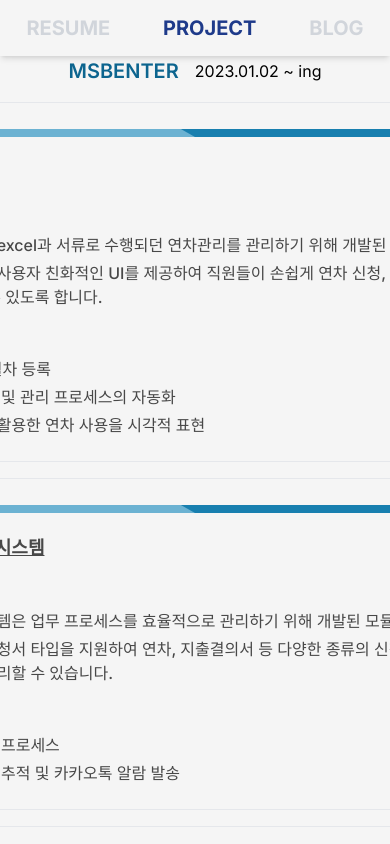
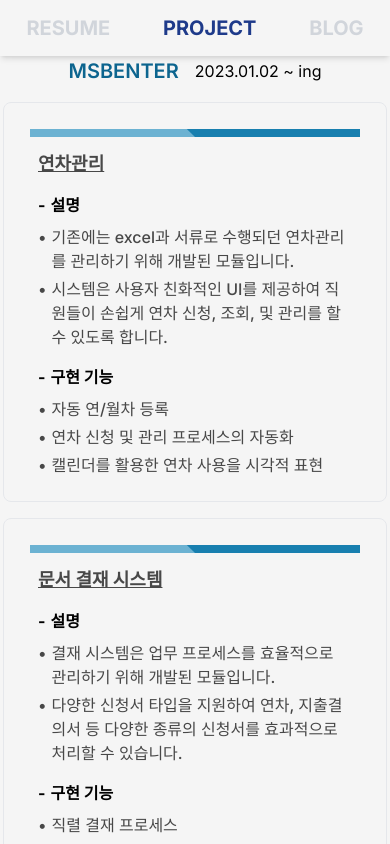
Before and after one commit to joon-github/MyPage, a Next.js app: page /project/msbenter in a window 390 px wide. Built offline with nearby package versions, Linux system fonts and the light colour scheme.

Commit message:
project 반응형

```diff
--- a/app/_base/Crad/index.tsx
+++ b/app/_base/Crad/index.tsx
@@ -1,15 +1,9 @@
 import React,{ReactNode} from 'react';
 
-export enum Size {
-  full = 'w-full',
-  half = "w-6/12",
-}
-
-const Card = ({children,size,width}:{children:ReactNode,size:Size|string,width?:number}) => {
+const Card = ({children}:{children:ReactNode}) => {
   return (
     <div
-      className={`border flex flex-col items-center p-4 gap-2 ${size} rounded-lg h-46 hover:shadow-lg hover:-translate-x-1 hover:-translate-y-1 transition-all`}
-      style={{minWidth:width+'px'}}
+      className={`border flex flex-col items-center p-4 gap-2  rounded-lg h-46 hover:shadow-lg hover:-translate-x-1 hover:-translate-y-1 transition-all`}
     >
       {children}
     </div>
--- a/app/project/[project_detail]/_projectDetailComponents/Project/Container.tsx
+++ b/app/project/[project_detail]/_projectDetailComponents/Project/Container.tsx
@@ -1,6 +1,6 @@
-import Card, { Size } from '@/app/_base/Crad';
+import Card from '@/app/_base/Crad';
 import React, { ReactNode } from 'react';
-
+import style from './project.module.scss'
 interface ContainerProps {
   children: ReactNode;
   title: string;
@@ -8,7 +8,8 @@ interface ContainerProps {
 
 const Container = ({ children,title }: ContainerProps) => {
   return (
-    <Card size='w-96' width={600}>
+    <Card>
+      <div className={`${style.container}`}>
         <div className='line'/>
         <article className='flex flex-col gap-4 w-full h-full p-2 rounded-lg '>
           <h3 className='font-bold underline'>
@@ -16,6 +17,7 @@ const Container = ({ children,title }: ContainerProps) => {
           </h3>
           {children}
         </article>
+      </div>
     </Card>
   );
 };
--- a/app/project/[project_detail]/_projectDetailComponents/Project/project.module.scss
+++ b/app/project/[project_detail]/_projectDetailComponents/Project/project.module.scss
@@ -1,6 +1,10 @@
 %base {
   display: flex;
   gap: 5px;
+}
+
+.container{
+  width: 50vw;
 }
 
 .contents{
@@ -17,3 +21,11 @@
     }
   }
 }
+
+@media (max-width:650px) {
+  .container{
+    width: calc(100vw - 40px);
+    padding-left: 10px;
+    padding-right: 10px;
+  }
+}
--- /dev/null
+++ b/app/project/_projectComponents/CompanyProejects/company.module.scss
@@ -0,0 +1,4 @@
+.link{
+  width: 30vw;
+  min-width: 300px;
+}
--- a/app/project/_projectComponents/CompanyProejects/index.tsx
+++ b/app/project/_projectComponents/CompanyProejects/index.tsx
@@ -2,16 +2,16 @@
 import React from 'react';
 import { usePathname } from 'next/navigation'
 import Link from 'next/link';
-import Card, { Size } from '@/app/_base/Crad';
-
+import Card from '@/app/_base/Crad';
+import styles from './company.module.scss'
 const CompanyProjects = () => {
   const pathName = usePathname();
   return (
     <div className='flex flex-col w-full h-full items-center gap-6'>
-      <Card size={Size.half}>
+      <Card>
         <Link
           href={`${pathName}/msbenter`}
-          className='flex flex-col items-center p-4 gap-2 w-full h-full cursor-pointer'
+          className={`${styles.link} flex flex-col items-center p-4 gap-2 w-full h-full cursor-pointer`}
         >
           <h2>MSBENTER</h2>
           <div>2023.01.02 ~ ing</div>
```
Also changed, not shown: app/_base/Crad/card.module.scss (added). Lines whose indentation alone changed are shown as unchanged.
